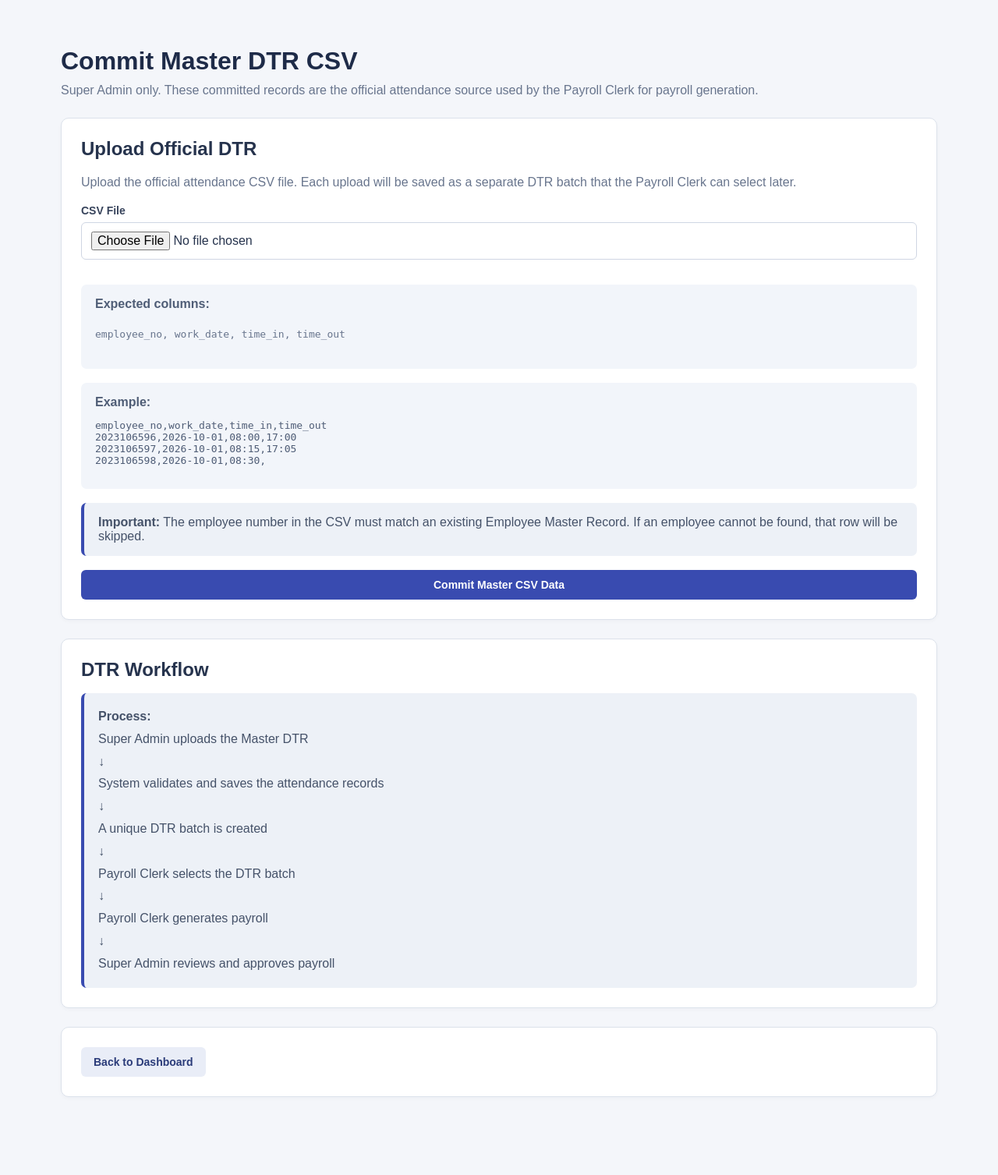
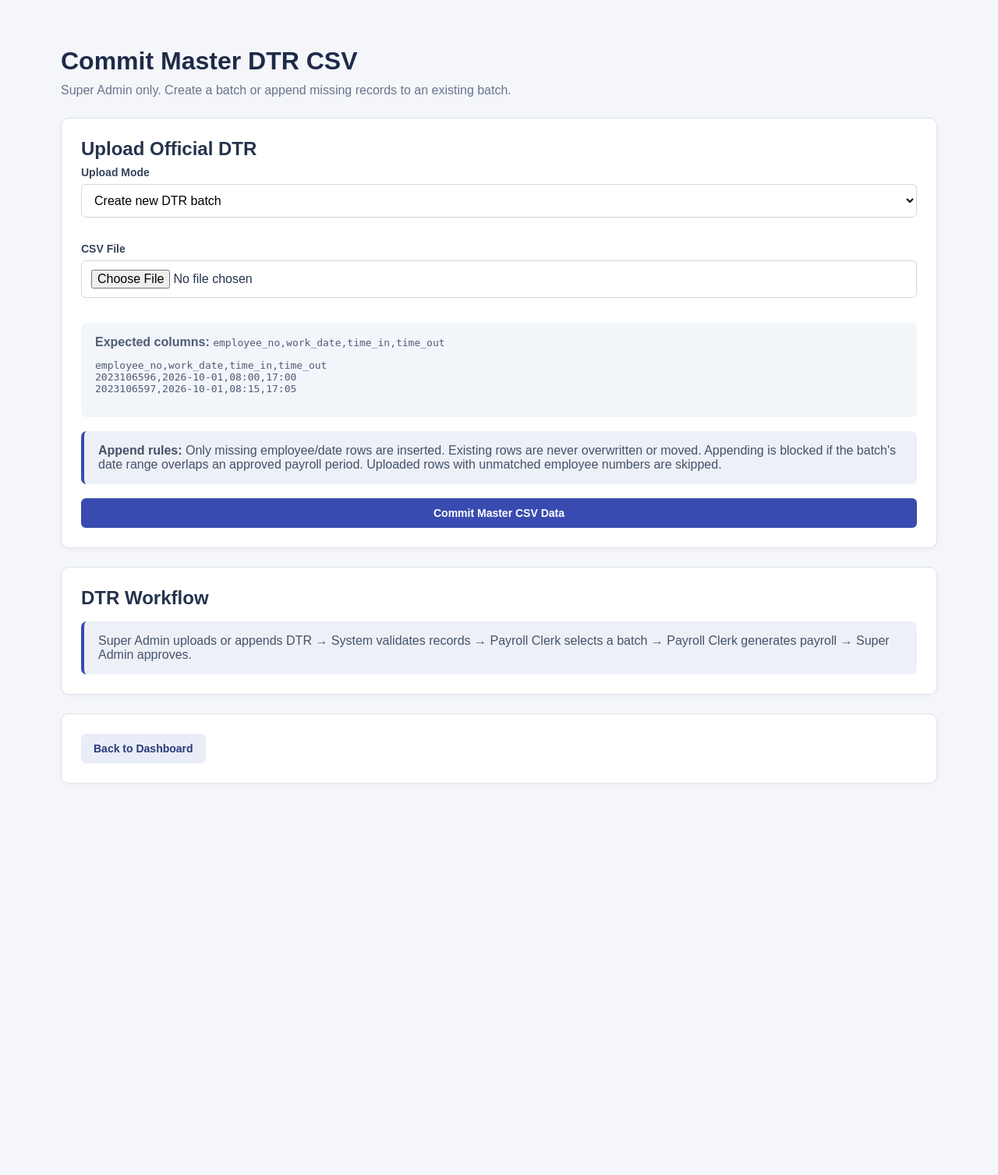
Before and after one commit to Sh1aaaa/payroll-vercel-supabase-rag, a Flask app: template templates/dtr_upload.html in a window 1280 px wide. Shown: the top 1507 px of the page at 78% size. After the commit the page ends 1005 px from the top, so only its background shows below. Run offline with Flask 3, Linux system fonts and the light colour scheme; the template is opened without the code that fills it, so the values that code supplies are empty.

Commit message:
Revise DTR upload form for batch handling

```diff
--- a/templates/dtr_upload.html
+++ b/templates/dtr_upload.html
@@ -1,163 +1,87 @@
 {% extends 'base.html' %}
-
 {% block title %}Master DTR - BulSU Payroll{% endblock %}
-
 {% block content %}
 <div class="role-dashboard">
-    <div class="dashboard-heading">
-        <h1>Commit Master DTR CSV</h1>
-        <p>Super Admin only. These committed records are the official attendance source used by the Payroll Clerk for payroll generation.</p>
-    </div>
-
+  <div class="dashboard-heading"><h1>Commit Master DTR CSV</h1><p>Super Admin only. Create a batch or append missing records to an existing batch.</p></div>
   <section class="panel">
     <h2>Upload Official DTR</h2>
-        <p>Upload the official attendance CSV file. Each upload will be saved as a separate DTR batch that the Payroll Clerk can select later.</p>
-
     <form id="dtr-upload-form" method="POST" enctype="multipart/form-data" action="{{ url_for('dtr_upload') }}">
+      <label class="field-label" for="upload-mode">Upload Mode</label>
+      <select id="upload-mode" name="upload_mode" class="form-control">
+        <option value="new">Create new DTR batch</option>
+        <option value="append">Append missing records to existing batch</option>
+      </select>
+      <div id="batch-choice" style="display:none;margin-top:1rem;">
+        <label class="field-label" for="batch-id">Existing Batch</label>
+        <select id="batch-id" name="batch_id" class="form-control" disabled>
+          <option value="">Select a batch</option>
+          {% for batch in dtr_batches %}
+          <option value="{{ batch.id }}">{{ batch.start }} to {{ batch.end }} — {{ batch.count }} records ({{ batch.id[:8] }}…)</option>
+          {% endfor %}
+        </select>
+      </div>
+      <div style="margin-top:1rem;">
         <label class="field-label" for="dtr-csv-file">CSV File</label>
         <input id="dtr-csv-file" type="file" name="file" accept=".csv,text/csv" required>
-
-            <div class="hint-box">
-                <strong>Expected columns:</strong>
-                <p><code>employee_no, work_date, time_in, time_out</code></p>
       </div>
-
-            <div class="hint-box">
-                <strong>Example:</strong>
+      <div class="hint-box"><strong>Expected columns:</strong> <code>employee_no,work_date,time_in,time_out</code>
         <pre>employee_no,work_date,time_in,time_out
 2023106596,2026-10-01,08:00,17:00
-2023106597,2026-10-01,08:15,17:05
-2023106598,2026-10-01,08:30,</pre>
+2023106597,2026-10-01,08:15,17:05</pre>
       </div>
-
-            <div class="control-note">
-                <strong>Important:</strong> The employee number in the CSV must match an existing Employee Master Record. If an employee cannot be found, that row will be skipped.
+      <div class="control-note"><strong>Append rules:</strong> Only missing employee/date rows are inserted. Existing rows are never overwritten or moved. Appending is blocked if the batch's date range overlaps an approved payroll period. Uploaded rows with unmatched employee numbers are skipped.</div>
+      <div id="dtr-progress" hidden aria-live="polite" style="margin:1.25rem 0;">
+        <div style="display:flex;justify-content:space-between;gap:1rem;"><strong id="dtr-progress-status">Uploading CSV...</strong><span id="dtr-progress-percent">0%</span></div>
+        <progress id="dtr-progress-bar" max="100" value="0" style="width:100%;height:1.2rem;"></progress>
+        <p id="dtr-progress-detail">Sending file to server.</p>
       </div>
-
-            <div id="dtr-progress" hidden aria-live="polite" style="margin: 1.25rem 0;">
-                <div style="display:flex;justify-content:space-between;gap:1rem;align-items:center;margin-bottom:.5rem;">
-                    <strong id="dtr-progress-status">Uploading CSV...</strong>
-                    <span id="dtr-progress-percent">0%</span>
-                </div>
-                <progress id="dtr-progress-bar" max="100" value="0" style="width:100%;height:1.2rem;"></progress>
-                <p id="dtr-progress-detail" style="margin-top:.5rem;">Sending file to server.</p>
-            </div>
-
       <button id="dtr-submit" class="btn btn-primary btn-block" type="submit">Commit Master CSV Data</button>
     </form>
   </section>
-
-    <section class="panel">
-        <h2>DTR Workflow</h2>
-        <div class="control-note" style="line-height:1.8;">
-            <strong>Process:</strong><br>
-            Super Admin uploads the Master DTR<br>
-            ↓<br>
-            System validates and saves the attendance records<br>
-            ↓<br>
-            A unique DTR batch is created<br>
-            ↓<br>
-            Payroll Clerk selects the DTR batch<br>
-            ↓<br>
-            Payroll Clerk generates payroll<br>
-            ↓<br>
-            Super Admin reviews and approves payroll
-        </div>
-    </section>
-
-    <section class="panel">
-        <a class="btn btn-secondary" href="{{ url_for('dashboard') }}">Back to Dashboard</a>
-    </section>
+  <section class="panel"><h2>DTR Workflow</h2><div class="control-note">Super Admin uploads or appends DTR → System validates records → Payroll Clerk selects a batch → Payroll Clerk generates payroll → Super Admin approves.</div></section>
+  <section class="panel"><a class="btn btn-secondary" href="{{ url_for('dashboard') }}">Back to Dashboard</a></section>
 </div>
 <script>
 (() => {
-    const form = document.getElementById('dtr-upload-form');
-    if (!form || !window.XMLHttpRequest || !window.FormData) return;
-    const file = document.getElementById('dtr-csv-file');
-    const button = document.getElementById('dtr-submit');
-    const section = document.getElementById('dtr-progress');
-    const bar = document.getElementById('dtr-progress-bar');
-    const percent = document.getElementById('dtr-progress-percent');
-    const status = document.getElementById('dtr-progress-status');
-    const detail = document.getElementById('dtr-progress-detail');
-    const originalButton = button.textContent;
-    let sending = false;
-
-    function restoreButton() {
-        sending = false;
-        button.disabled = false;
-        file.disabled = false;
-        button.textContent = originalButton;
+  const form=document.getElementById('dtr-upload-form');
+  const mode=document.getElementById('upload-mode');
+  const choice=document.getElementById('batch-choice');
+  const batch=document.getElementById('batch-id');
+  const file=document.getElementById('dtr-csv-file');
+  const button=document.getElementById('dtr-submit');
+  const section=document.getElementById('dtr-progress');
+  const bar=document.getElementById('dtr-progress-bar');
+  const percent=document.getElementById('dtr-progress-percent');
+  const status=document.getElementById('dtr-progress-status');
+  const detail=document.getElementById('dtr-progress-detail');
+  function toggle(){const append=mode.value==='append';choice.style.display=append?'block':'none';batch.disabled=!append;batch.required=append;}
+  mode.addEventListener('change',toggle);toggle();
+  let sending=false;
+  form.addEventListener('submit',evt=>{
+    if(sending || !file.files.length || (mode.value==='append'&&!batch.value)){evt.preventDefault();return;}
+    if(!window.XMLHttpRequest || !window.FormData)return;
+    evt.preventDefault();sending=true;
+    const data=new FormData(form); // collect before disabling inputs
+    section.hidden=false;button.disabled=true;file.disabled=true;mode.disabled=true;batch.disabled=true;
+    button.textContent='Uploading...';bar.value=0;percent.textContent='0%';
+    const xhr=new XMLHttpRequest();xhr.open('POST',form.action,true);
+    xhr.upload.onprogress=e=>{
+      if(!e.lengthComputable)return;
+      const p=Math.round(100*e.loaded/e.total);bar.value=p;percent.textContent=p+'%';
+      if(p===100){status.textContent='Saving DTR records...';detail.textContent='Flask is validating and saving records in Supabase.';bar.removeAttribute('value');button.textContent='Processing...';}
+    };
+    xhr.onload=()=>{
+      if(xhr.status>=200&&xhr.status<300){
+        const url=new URL(xhr.responseURL||form.action,location.href);
+        if(url.origin===location.origin && url.pathname!==new URL(form.action,location.href).pathname){location.assign(url.href);return;}
+        document.open();document.write(xhr.responseText);document.close();return;
       }
-    form.addEventListener('submit', event => {
-        if (!file.files.length || sending) {
-            event.preventDefault();
-            return;
-        }
-        event.preventDefault();
-        sending = true;
-        section.hidden = false;
-        bar.value = 0;
-        bar.removeAttribute('value'); // indeterminate until upload progress is available
-        percent.textContent = '0%';
-        status.textContent = 'Uploading CSV...';
-        detail.textContent = 'Transferring file to Flask.';
-        button.disabled = true;
-        file.disabled = true;
-        button.textContent = 'Uploading...';
-
-        const payload = new FormData(form);
-        // File inputs are disabled only after the FormData snapshot is taken.
-        // Because disabled inputs are excluded, append the selected file explicitly.
-        if (!payload.has('file')) payload.append('file', file.files[0]);
-        const xhr = new XMLHttpRequest();
-        xhr.open('POST', form.action, true);
-        xhr.upload.onprogress = event => {
-            if (!event.lengthComputable) return;
-            const value = Math.min(100, Math.round(event.loaded / event.total * 100));
-            bar.value = value;
-            percent.textContent = value + '%';
-            if (value === 100) {
-                status.textContent = 'Processing attendance records...';
-                detail.textContent = 'Upload complete. Flask is validating and saving rows to Supabase. Processing progress is not available yet.';
-                button.textContent = 'Processing...';
-                bar.removeAttribute('value');
-            }
+      status.textContent='Request failed';detail.textContent='HTTP '+xhr.status+'. Check Vercel logs and inspect the batch before retrying.';
+      button.disabled=false;file.disabled=false;mode.disabled=false;toggle();sending=false;
     };
-        xhr.onload = () => {
-            if (xhr.status >= 200 && xhr.status < 300) {
-                // Flask follows redirect to dashboard on successful import.
-                const destination = new URL(xhr.responseURL || form.action, window.location.href);
-                if (destination.origin === window.location.origin && destination.pathname !== new URL(form.action).pathname) {
-                    status.textContent = 'Import completed';
-                    window.location.assign(destination.href);
-                    return;
-                }
-                // A server-side validation failure renders the form again with flashed errors.
-                // Display that HTML so its actual error message remains visible.
-                document.open();
-                document.write(xhr.responseText);
-                document.close();
-                return;
-            }
-            status.textContent = 'Upload failed';
-            detail.textContent = 'Server returned HTTP ' + xhr.status + '. Check your Vercel logs and retry.';
-            bar.value = 0;
-            restoreButton();
-        };
-        xhr.onerror = () => {
-            status.textContent = 'Network error';
-            detail.textContent = 'Could not contact the server. Check your connection before trying again.';
-            bar.value = 0;
-            restoreButton();
-        };
-        xhr.ontimeout = () => {
-            status.textContent = 'Request timed out';
-            detail.textContent = 'The import may still have been processed. Check the dashboard before retrying to avoid duplicate uploads.';
-            restoreButton();
-        };
-        xhr.timeout = 120000;
-        xhr.send(payload);
+    xhr.onerror=()=>{status.textContent='Network error';detail.textContent='Check batch records before retrying.';button.disabled=false;file.disabled=false;mode.disabled=false;toggle();sending=false;};
+    xhr.ontimeout=()=>{status.textContent='Request timed out';detail.textContent='The import may have partially completed; inspect batch records before retrying.';button.disabled=false;file.disabled=false;mode.disabled=false;toggle();sending=false;};
+    xhr.timeout=120000;xhr.send(data);
   });
 })();
 </script>
```
Lines whose indentation alone changed are shown as unchanged.
